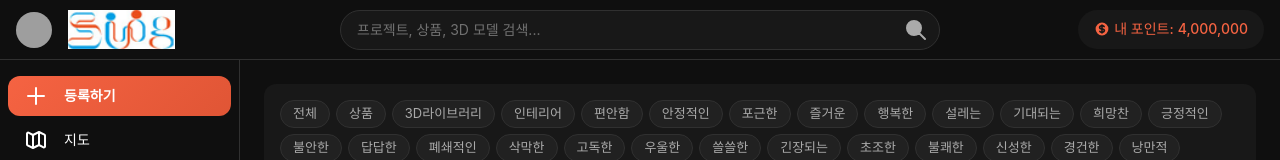
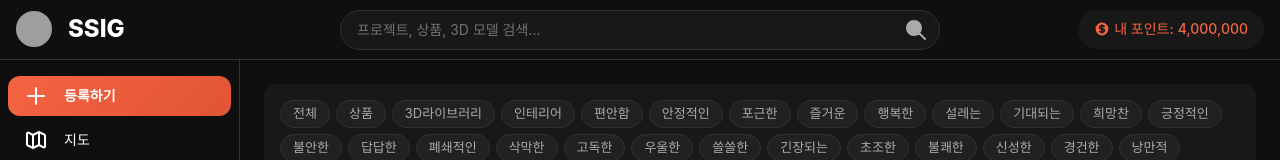
Before and after one commit to alchemist27/ssigyt, a plain HTML site: page index.html in a window 1280 px wide. Shown: the top 160 px of the page. Drawn offline with Linux system fonts and the light colour scheme; grey boxes are pictures that could not be loaded.

Commit message:
Update header component and styles

```diff
--- a/components/header.html
+++ b/components/header.html
@@ -34,7 +34,7 @@
           </svg>
         </button>
         <a href="#" class="logo" data-home-link>
-          <img src="images/logo.png" alt="SSIG" class="logo-image">
+          <span class="logo-text">SSIG</span>
         </a>
       </div>
 
--- a/css/header.css
+++ b/css/header.css
@@ -66,11 +66,10 @@
   font-weight: bold;
 }
 
-.logo-image {
-  height: 40px;
-  width: auto;
-  object-fit: contain;
-  display: block;
+.logo-text {
+  font-size: 24px;
+  font-weight: 800;
+  color: var(--text-primary);
 }
 
 /* 헤더 중앙 - 검색 */
```
